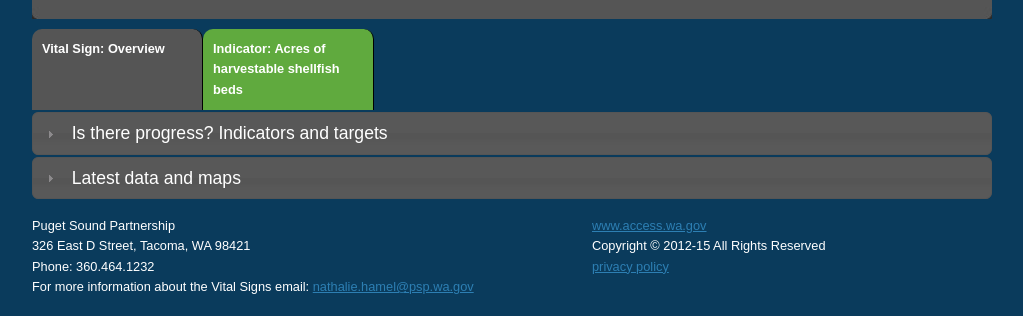
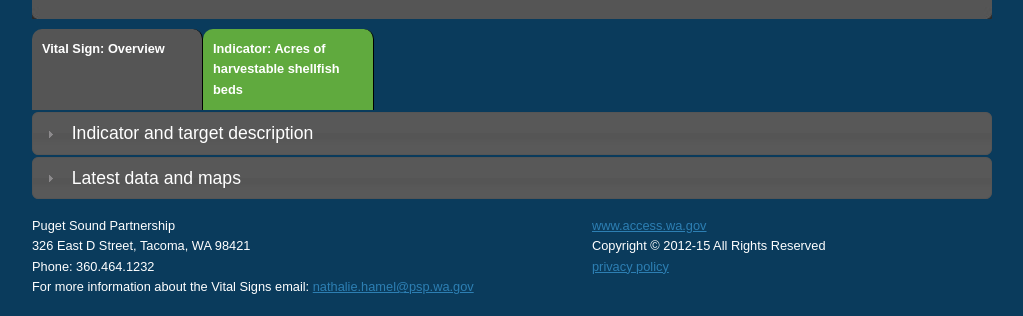
Before and after one commit to caneballante/vitalsigns_beta, a PHP site: page /shellfish_beds_reopened_indicator1.php in a window 1280 px wide. Shown: the part 351-667 px from the top of the page, without its empty margins (128-1151 px from the left). Run offline with PHP 8.4, Linux system fonts and the light colour scheme.

Commit message:
SHELLFISH INDICATOR 1
+updated first fold

```diff
--- a/shellfish_beds_reopened_indicator1.php
+++ b/shellfish_beds_reopened_indicator1.php
@@ -36,15 +36,20 @@ $(function() {
 		<div id="accordion">
 
 			<!--*********************************FOLD 02*********************************-->
-			<h3><a href="#!">Is there progress? Indicators and targets</a></h3>
+			<h3><a href="#!">Indicator and target description</a></h3>
 			<div>
 				<!--*********************************GREEN HEADER*********************************-->
 				<div class="greenBarHeader">What is the indicator? </div>
-				<h5>Acres of harvestable shellfish beds</h5>
-				<p>Department of Health classifies 92 different shellfish growing areas in Puget Sound, covering roughly 190,000 acres. Sites are classified as &ldquo;approved,&rdquo; &ldquo;conditionally approved,&rdquo; &ldquo;restricted,&rdquo; or &ldquo;prohibited&rdquo;. Upgrades in classification mean that water quality has improved, allowing for fewer restrictions on shellfish harvest. Downgrades mean there are either more restrictions on when shellfish may be harvested or no harvest is allowed at any time. Downgrades are generally caused by fecal bacteria or other pollutants in the water that make the shellfish unsafe to eat.</p>
-				<p>The shellfish harvest area classification process is defined in federal rules and adopted in state regulations. The Department of Health implements the rules at the state level. The purpose of the Department of Health program is to assure that harvested shellfish are safe to consume. This also includes making certain that pollution sources are continually assessed and marine water quality monitored around every classified harvest area. The data collected for the classification process not only represent the conditions that dictate shellfish harvest, but their trends can also indicate a healthier Puget Sound.</p>
-				<p>Department of Health samples more than 1,200 marine water stations between six and 12 times each year for fecal coliform bacteria, salinity, and temperature. A minimum of 30 of the most recent samples from each marine water station are used to classify each shellfish harvesting area. In addition, shoreline pollution sources, including wastewater treatment plants, individual on-site sewage systems, marinas, farms, and any other activity with the potential to impact the shellfish area, are evaluated periodically and results are integrated in the classification process. </p>
-				<table width="690" border="1" class="vstable">
+				<h5>This indicator is the acres of harvestable shellfish beds.</h5>
+				<p>The Washington State Department of Health classifies 92 different shellfish growing areas in Puget Sound, covering roughly 190,000 acres. Upgrades in classification mean that water quality has improved, allowing for fewer restrictions on shellfish harvest. </p>
+
+<p>Sites are classified as “approved,” “conditionally approved,” “restricted,” or “prohibited.” Downgrades mean there are either more restrictions on when shellfish may be harvested or no harvest is allowed at any time. Downgrades are generally caused by fecal bacteria or other pollutants in the water that make shellfish unsafe to eat. Any shellfish bed, whether in the prohibited or restricted class, whose status is upgraded, results in newly harvestable acres are counted toward the 2020 target.
+</p>
+<p>The shellfish harvest area classification process is defined in federal rules and adopted in state regulations. The Department of Health implements the rules at the state level. The purpose of the Department of Health program is to assure that harvested shellfish are safe to consume. This also includes making certain that pollution sources are continually assessed and marine water quality monitored around every classified harvest area. The data collected for the classification process not only represent the conditions that dictate shellfish harvest, but their trends can also indicate a healthier Puget Sound.</p>
+
+<p>Department of Health samples more than 1,200 marine water stations between six and 12 times each year for fecal coliform bacteria, salinity, and temperature. A minimum of 30 of the most recent samples from each marine water station are used to classify each shellfish harvesting area. In addition, shoreline pollution sources, including wastewater treatment plants, individual on-site sewage systems, marinas, farms, and any other activity with the potential to impact the shellfish area, are evaluated periodically and results are integrated in the classification process. </p>
+
+			<!--	<table width="690" border="1" class="vstable">
 					<tbody>
 
 						<th colspan="3">Classification and Acreage of Shellfish Growing Areas in Puget Sound </th>
@@ -82,18 +87,22 @@ $(function() {
 						</tbody>
 
 				</table>
-
+				-->
 				<!--*********************************GREEN HEADER*********************************-->
 				</p>
 				<div class="greenBarHeader">What are the targets?</div>
 				<h5>2020 target</h5>
-				<p>A net increase of 10,800 harvestable shellfish acres, including 7,000 acres where harvest had been Prohibited, between 2007 and 2020.</p>
+				<p>A net increase of 10,800 harvestable shellfish acres between 2007 and 2020, including 7,000 acres where harvest had been prohibited.</p>
 				<h5>Interim target</h5>
 				<p><a href="http://www.psp.wa.gov/downloads/interimtargets/Shellfish Beds Interim Targets - FINAL.pdf">Link to interim targets (PDF)</a></p>
 
+				<h5>2014 Interim target:</h5>
+<p>Net increase from 2011 of 6,693 acres of harvestable shellfish beds, of which 1,799 should be from beds presently classified as prohibited.</p>
+
+
 				<!--*********************************GREEN HEADER*********************************-->
 
-				<div class="greenBarHeader">Is there progress? </div>
+	<!--			<div class="greenBarHeader">Is there progress? </div>
 				<p>There is some progress toward the 2020 target. The shellfish growing areas in Puget Sound cover roughly 190,000 acres. About 81% (154,000 acres) of the shellfish growing areas are suitable for harvest. Between 2007 and May 2015, more acres of shellfish beds were upgraded than downgraded across all classifications, resulting in a net increase of 2,851 acres of harvestable shellfish beds (7,828 acres gain, 4,977 acres loss). During the same time period, a net 4,091 acres of shellfish beds were upgraded from the &ldquo;prohibited&rdquo; classification (4287 acres upgraded minus 196 acres downgraded to &ldquo;prohibited&rdquo;). Any shellfish bed whose status is upgraded results in newly harvestable acres that are counted toward the 2020 target.</p>
 				<p>The upgrades in growing area classifications since 2007 were dramatically offset by the 2011 downgrade of the Samish Bay shellfish growing area (4,037 acres), impacting the overall net acreage gained and slowing progress toward the 2020 target.</p>
 				<p>Little progress has been made since the setback in 2011, and thus the current net increase in harvestable shellfish area is only at 26% of the 2020 target. </p>
@@ -111,7 +120,7 @@ $(function() {
 								Since 2011, a net total of 654 acres classified as prohibited were upgraded (850 acres upgrades minus 196 downgrades). An additional 1,145 acres would be needed to meet the interim target value.</td>
 						</tr>
 					</tbody>
-				</table>
+				</table>-->
 			</div>
 
 			<!--*********************************FOLD 03*********************************-->
```
